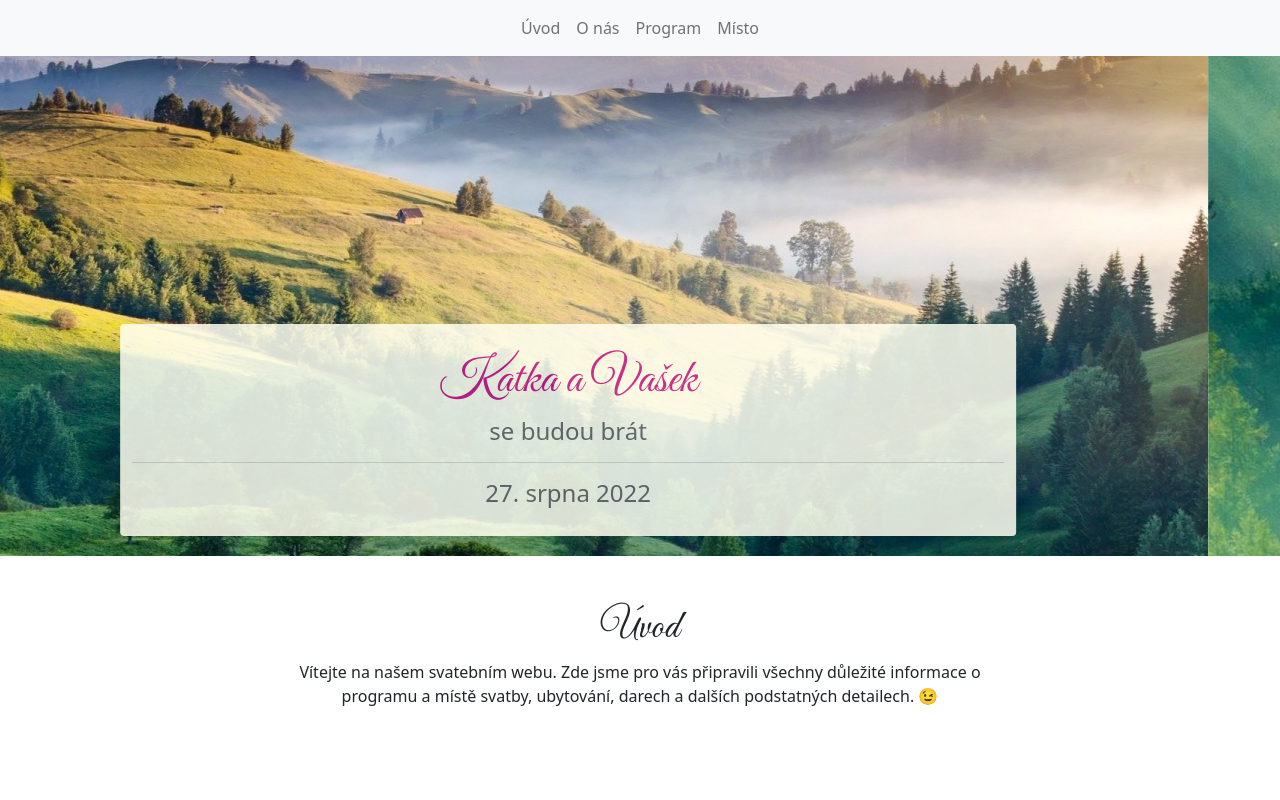
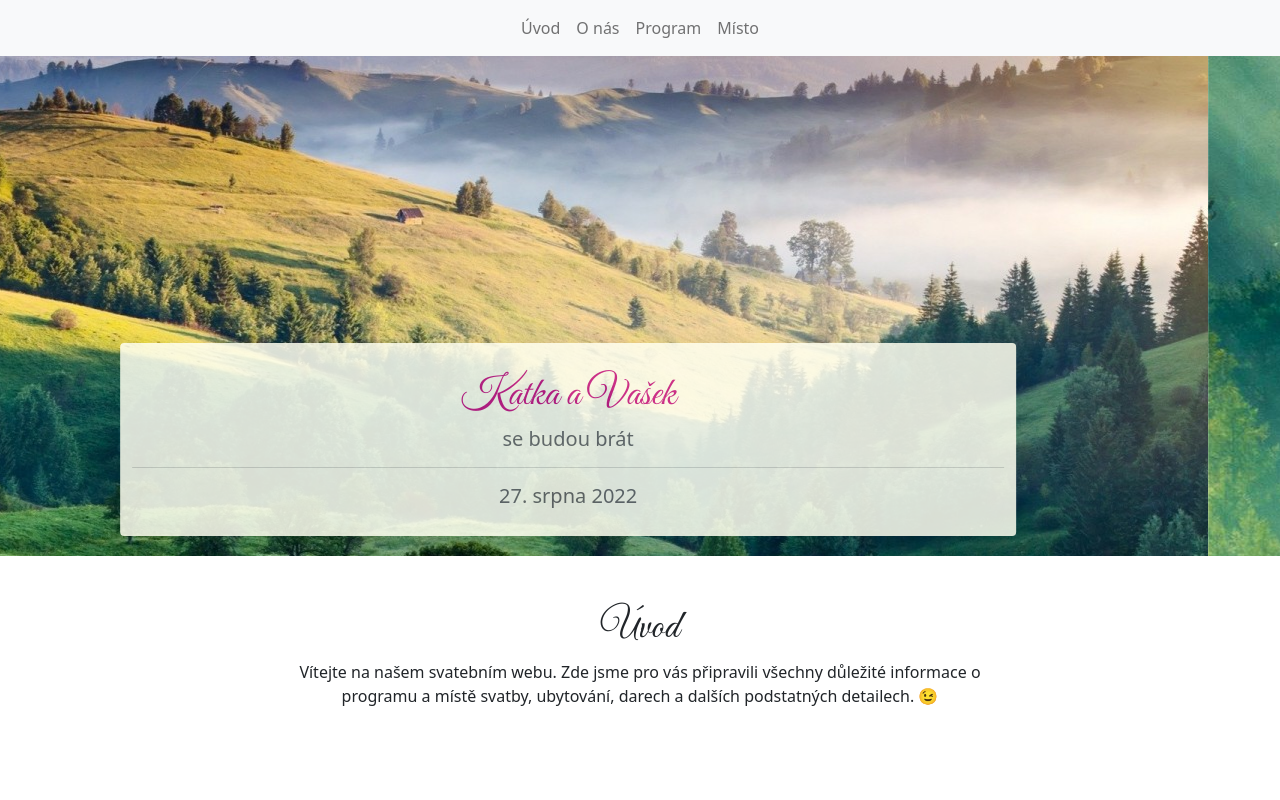
Before and after one commit to vpokorny/wedding, a plain HTML site: page index.html in a window 1280 px wide. Shown: the top 800 px of the page. Drawn offline with nearby package versions, Linux system fonts and the light colour scheme; a script that the page names is missing.

Commit message:
Fix the size of heading in carousel.

```diff
--- a/css/main.css
+++ b/css/main.css
@@ -21,7 +21,6 @@
 }
 
 .violet-mask {
-    font-size: xxx-large;
     color: mediumvioletred;
 }
 
--- a/index.html
+++ b/index.html
@@ -55,9 +55,9 @@
                 <div class="carousel-caption d-block caption caption-text shadow-lg rounded">
                     <div class="container">
                         <h1 class="violet-mask section-label my-2">Katka a Vašek</h1>
-                        <h4>se budou brát</h4>
+                        <h5>se budou brát</h5>
                         <hr>
-                        <h4>27. srpna 2022</h4>
+                        <h5>27. srpna 2022</h5>
                     </div>
                 </div>
             </div>
@@ -66,9 +66,9 @@
                 <div class="carousel-caption d-block caption caption-text shadow-lg rounded">
                     <div class="container">
                         <h1 class="violet-mask section-label my-2">Katka a Vašek</h1>
-                        <h4>se budou brát</h4>
+                        <h5>se budou brát</h5>
                         <hr>
-                        <h4>27. srpna 2022</h4>
+                        <h5>27. srpna 2022</h5>
                     </div>
                 </div>
             </div>
```
